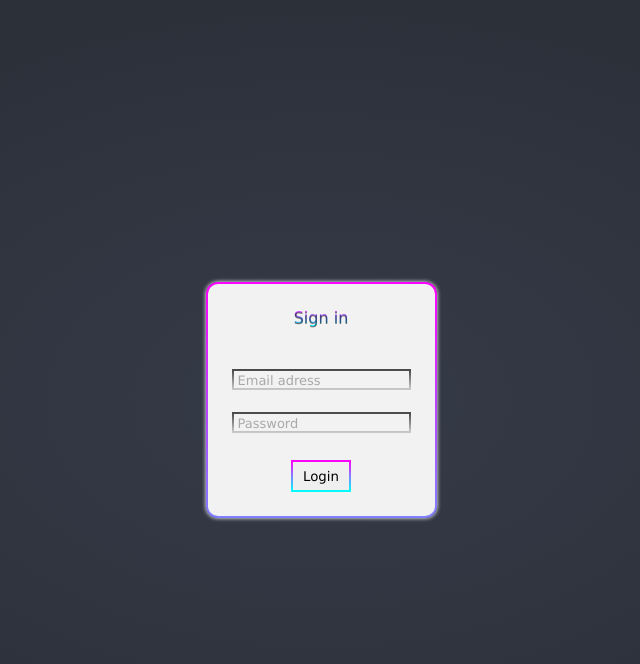
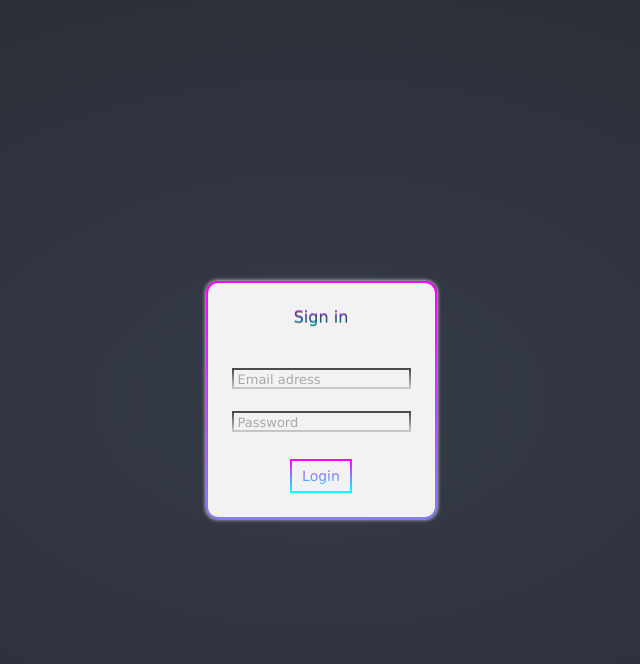
Before and after one commit to D-Maxwell/LoginPage, a plain HTML site: page index.html in a window 1280 px wide. In both pictures the pointer is over the button "Login". Shown: the whole page, without its empty margins (319-959 px from the left). Drawn offline with Linux system fonts and the light colour scheme.

Commit message:
Aesthetic changes
Increased 'Login' button font size, added color effect on 'Login' button hover

```diff
--- a/style.css
+++ b/style.css
@@ -156,16 +156,22 @@ span{
   align-items: center;
   /* unset to default to global font */
   font-family: unset;
+  font-size: 14px;
   padding: 0.5em 0.75em;
   border-image: linear-gradient(#FF00FF, #00ffff) 1;
   filter: grayscale(1);
+  background-color: transparent;
   overflow: hidden;
   user-select: none;
-  transition: filter 400ms;
+  transition: 400ms;
 }
 #form div.button button:hover, #form div.button button:focus-visible  {
   /* animation: colorSlide 2s infinite; */
   filter: grayscale(0);
+  background-image: linear-gradient(#FF00FF, #00ffff);
+  background-clip: text;
+  -webkit-background-clip: text;
+  color: transparent;
 }
 #form div.button button:focus{
   outline: none;
```
Also changed, not shown: index.html (+1 -0 lines).
